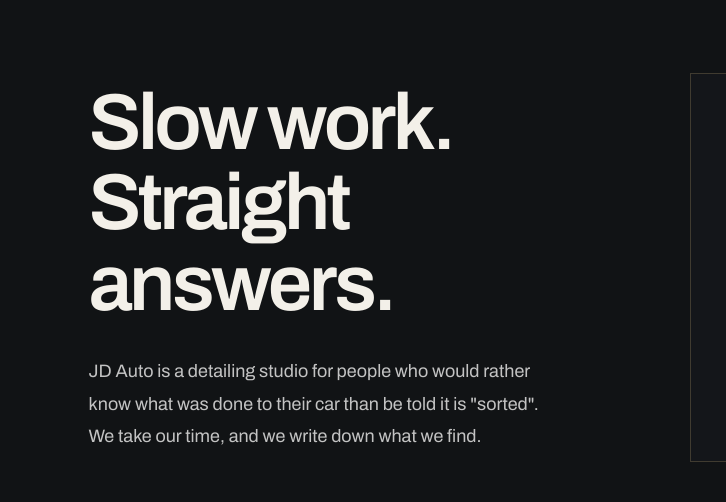
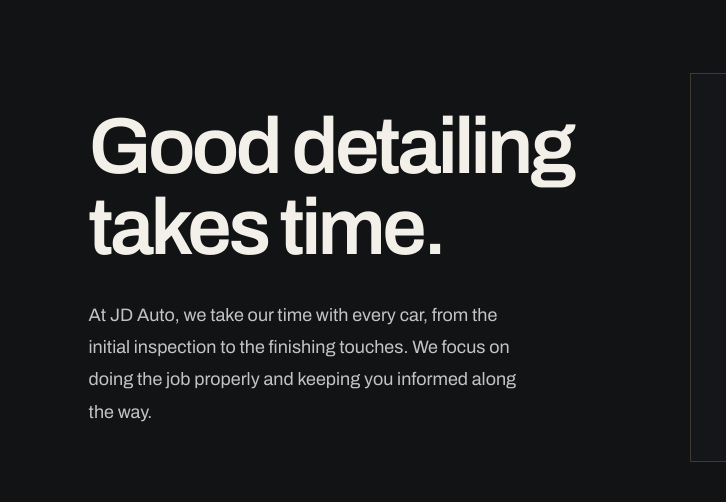
Before and after one commit to Kaelmic/jd-auto-detailing, a plain HTML site: page pages/about.html in a window 1280 px wide. Shown: the part 78-580 px from the top of the page, 0-726 px from the left. Drawn offline with Linux system fonts and the light colour scheme.

Commit message:
Changed the h1 text from about page.

```diff
--- a/pages/about.html
+++ b/pages/about.html
@@ -52,10 +52,20 @@
 <main id="main-content">
 
     <section class="ab-hero">
+
         <div class="ab-hero-text">
-            <h1><span>Slow work.</span> <span>Straight answers.</span></h1>
-            <p class="ab-lede">JD Auto is a detailing studio for people who would rather know what was done to their car than be told it is "sorted". We take our time, and we write down what we find.</p>
+            <h1>
+                <span>Good detailing</span>
+                <span>takes time.</span>
+            </h1>
+            <p class="ab-lede">
+                At JD Auto, we take our time with every car,
+                from the initial inspection to the finishing
+                touches. We focus on doing the job properly
+                and keeping you informed along the way.
+            </p>
         </div>
+
         <div class="ab-mark">
             <div class="ab-mark-logo">
                 <img src="../images/logos/logo.png" alt="JD Auto Detailing Studio" width="1048" height="682">
```
